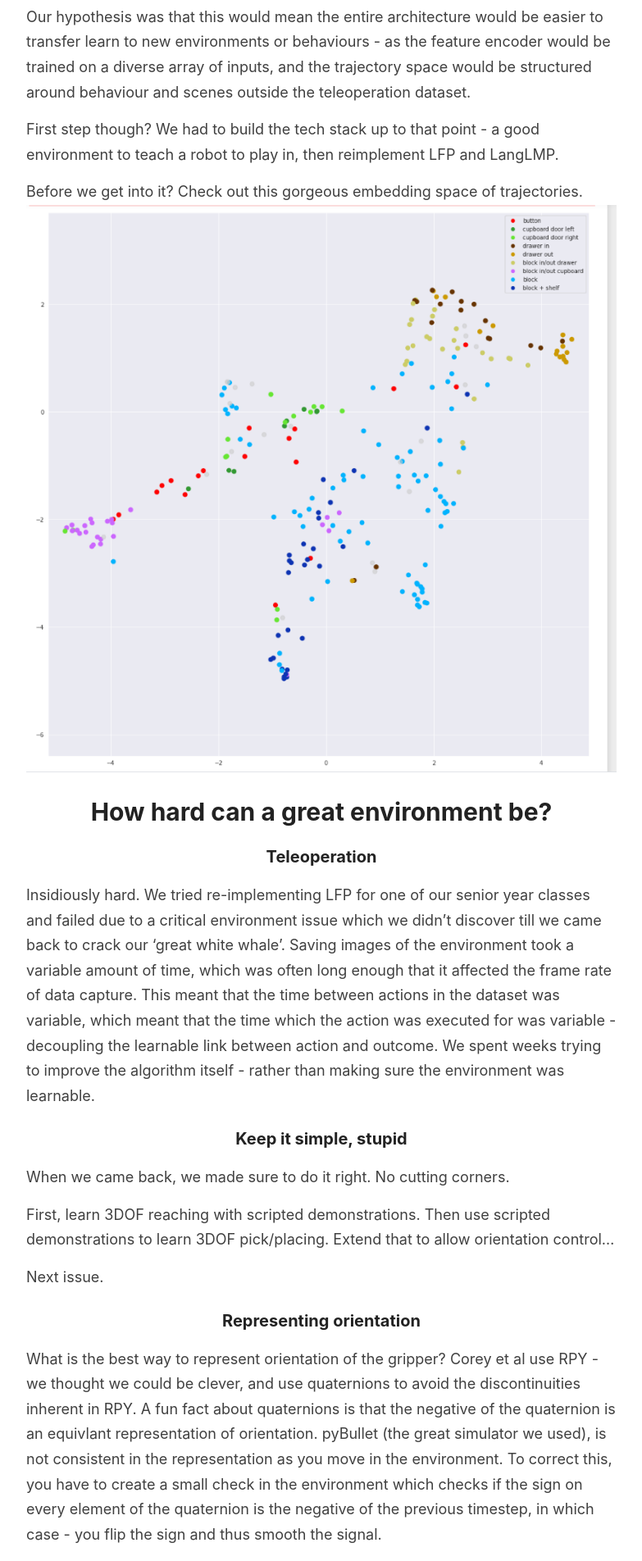
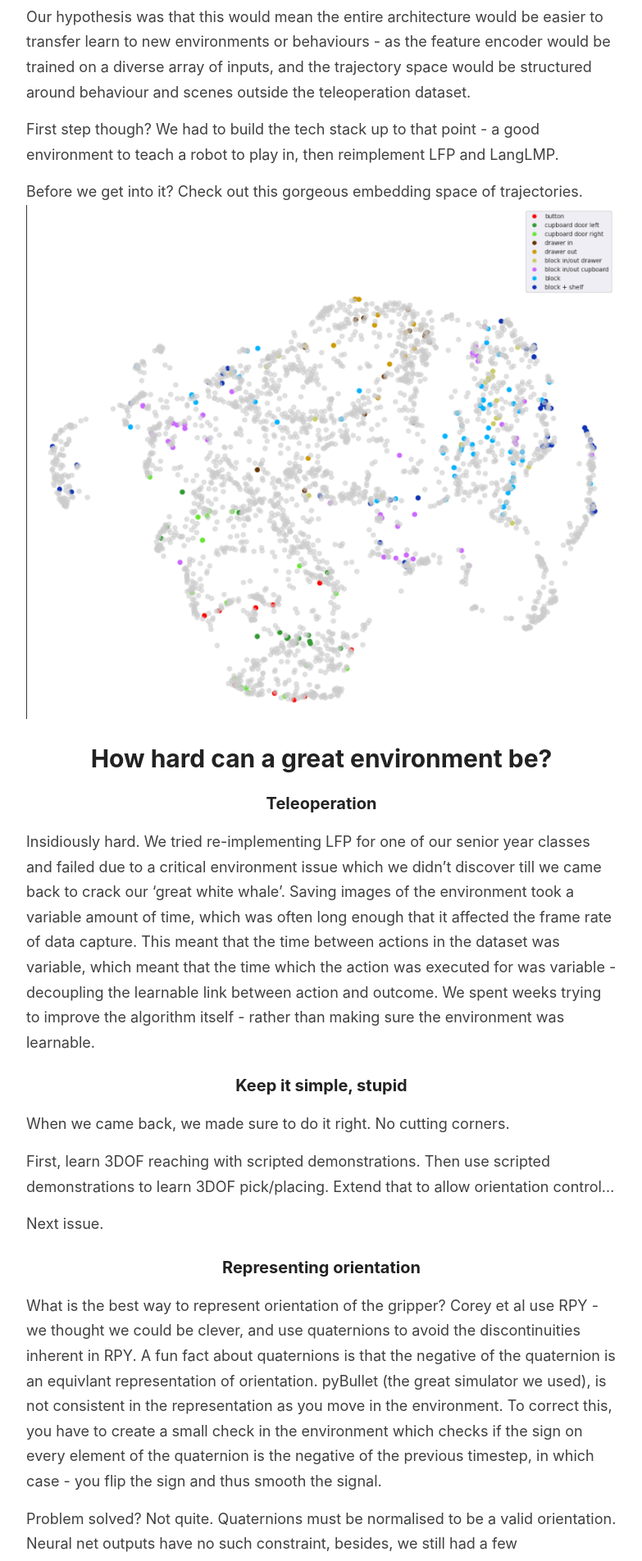
Before and after one commit to sholtodouglas/sholtodouglas.github.io, a Jekyll site: the page built from _posts/2020-12-18-LearningFromPlayAndLanguage.md, in a window 1280 px wide. Shown: the part 2606-4510 px from the top of the page at 82% size, without its empty margins (248-1031 px from the left). Built offline with Jekyll 4.4.1, drawn with Linux system fonts in a browser that asks for light colours; formulas are drawn with MathJax 3.

Commit message:
Update 2020-12-18-LearningFromPlayAndLanguage.md

```diff
--- a/_posts/2020-12-18-LearningFromPlayAndLanguage.md
+++ b/_posts/2020-12-18-LearningFromPlayAndLanguage.md
@@ -32,7 +32,7 @@
 First step though? We had to build the tech stack up to that point - a good environment to teach a robot to play in, then reimplement LFP and LangLMP.
 
 Before we get into it? Check out this gorgeous embedding space of trajectories.
-![alt-text-1](https://sholtodouglas.github.io/images/play/latent_space.png "latent space")
+![alt-text-1](https://sholtodouglas.github.io/images/play/latent.png "latent space")
 
 
 # How hard can a great environment be?
```
